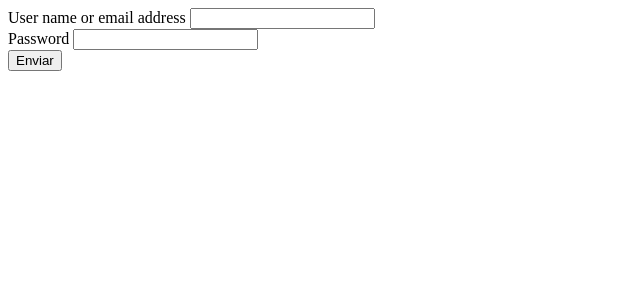
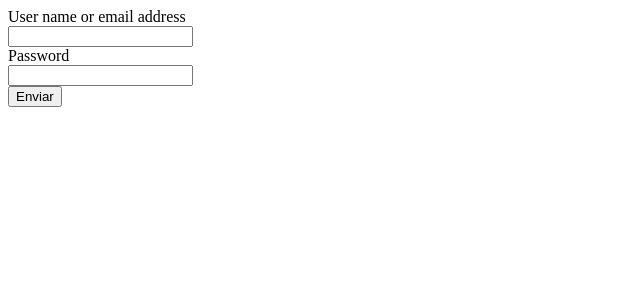
Before and after one commit to Sue-Garcia25/Formulario_post, a PHP site: page / in a window 1280 px wide. Shown: the top 300 px of the page, without its empty margins (0-640 px from the left). Run offline with PHP 8.4, Linux system fonts and the light colour scheme.

Commit message:
Estuctura del formulario y diseño

```diff
--- a/index.php
+++ b/index.php
@@ -6,18 +6,26 @@
     <title>Document</title>
 </head>
 <body>
+    <section class="login">
+        <div class="form">
         <form action="" method="post">
-        <div>
+          <div class="form-control">
             <label for="">User name or email address</label>
-            <input type="text" name="username">
           </div>
-        <div>
+          <div class="form-control">
+            <input type="text" class="text" name="username">
+          </div>
+          <div class="form-control">
             <label for="">Password</label>
+          </div>
+          <div class="form-control">
            <input type="password" name = "password">
           </div>
-        <div>
-            <input type="submit" value ="Enviar">
+          <div class="form-control">
+            <input type="submit" class="btn" value ="Enviar">
            </div>
        </form>
+      </div>
+    </section>
 </body>
 </html>
```
Also changed, not shown: css/styles.css (+30 -0 lines). Lines whose indentation alone changed are shown as unchanged.
